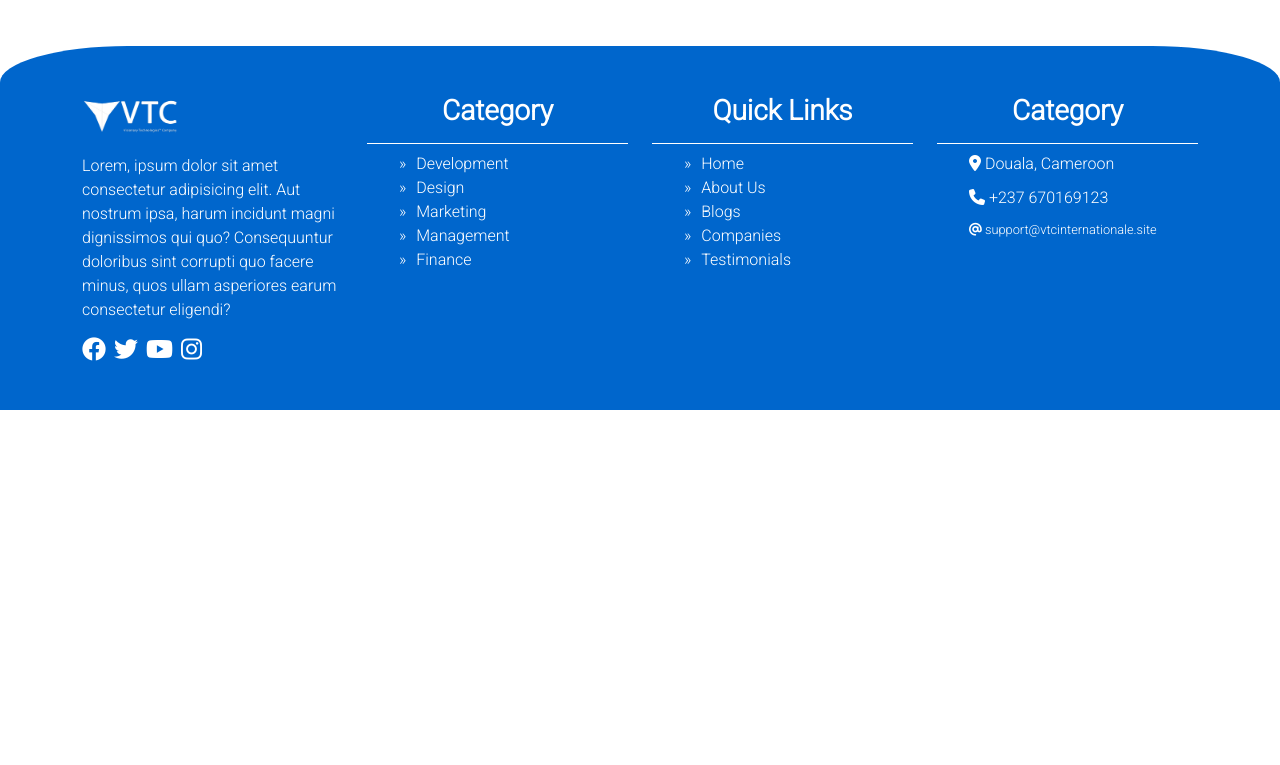
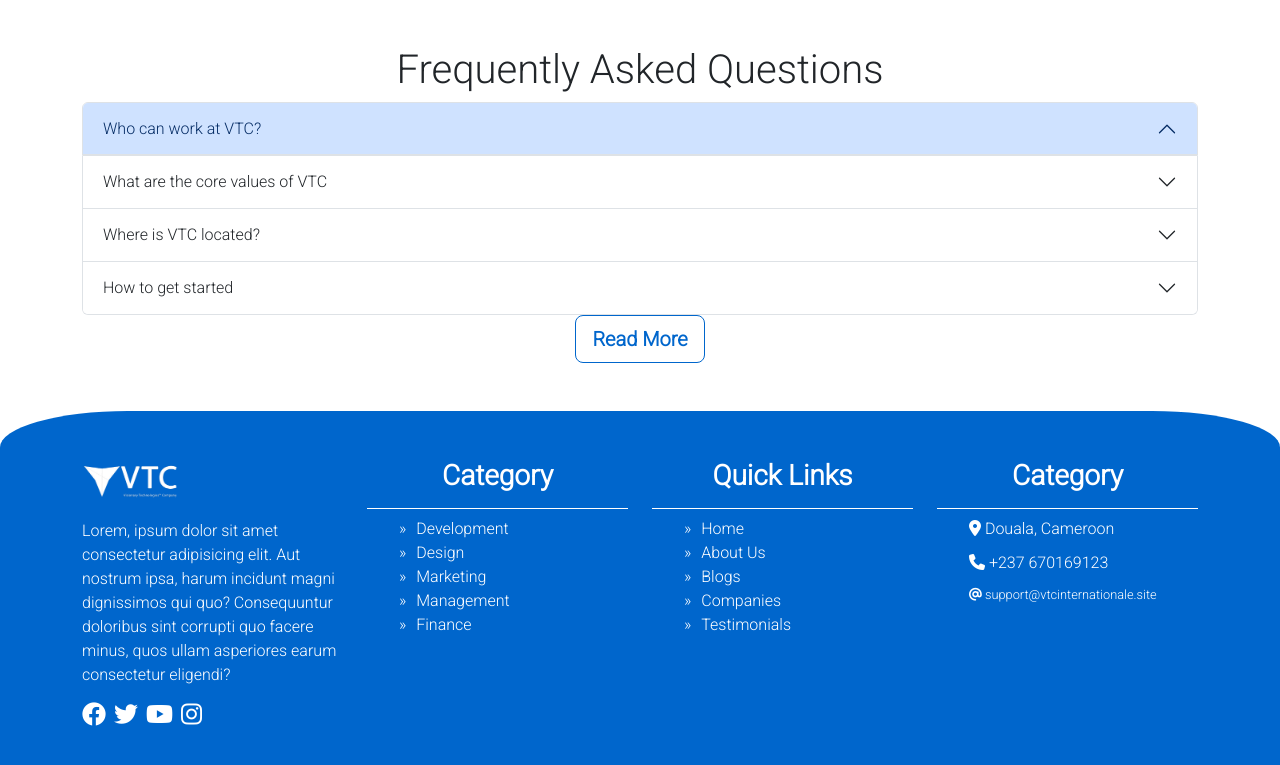
Before and after one commit to VTC-Internationale/job_portal_ui, a plain HTML site: page index.html in a window 1280 px wide. Shown: the part 3515-4280 px from the top of the page. Before the commit the page ends 3925 px from the top, so only its background shows below. Drawn offline with nearby package versions, Linux system fonts and the light colour scheme.

Commit message:
FAQ section added

```diff
--- a/index.html
+++ b/index.html
@@ -351,6 +351,66 @@
       </div>
     </section>
 
+    <section class="my-5">
+      <div class="container">
+        <h1 class="text-center">Frequently Asked Questions</h1>
+
+        <div class="accordion" id="accordionExample">
+          <div class="accordion-item">
+            <h2 class="accordion-header" id="headingOne">
+              <button class="accordion-button" type="button" data-bs-toggle="collapse" data-bs-target="#collapseOne" aria-expanded="true" aria-controls="collapseOne">
+                Who can work at VTC?
+              </button>
+            </h2>
+            <div id="collapseOne" class="accordion-collapse collapse" aria-labelledby="headingOne" data-bs-parent="#accordionExample">
+              <div class="accordion-body">
+                <strong>This is the first item's accordion body.</strong> It is shown by default, until the collapse plugin adds the appropriate classes that we use to style each element. These classes control the overall appearance, as well as the showing and hiding via CSS transitions. You can modify any of this with custom CSS or overriding our default variables. It's also worth noting that just about any HTML can go within the <code>.accordion-body</code>, though the transition does limit overflow.
+              </div>
+            </div>
+          </div>
+          <div class="accordion-item">
+            <h2 class="accordion-header" id="headingTwo">
+              <button class="accordion-button collapsed" type="button" data-bs-toggle="collapse" data-bs-target="#collapseTwo" aria-expanded="false" aria-controls="collapseTwo">
+                What are the core values of VTC
+              </button>
+            </h2>
+            <div id="collapseTwo" class="accordion-collapse collapse" aria-labelledby="headingTwo" data-bs-parent="#accordionExample">
+              <div class="accordion-body">
+                <strong>This is the second item's accordion body.</strong> It is hidden by default, until the collapse plugin adds the appropriate classes that we use to style each element. These classes control the overall appearance, as well as the showing and hiding via CSS transitions. You can modify any of this with custom CSS or overriding our default variables. It's also worth noting that just about any HTML can go within the <code>.accordion-body</code>, though the transition does limit overflow.
+              </div>
+            </div>
+          </div>
+          <div class="accordion-item">
+            <h2 class="accordion-header" id="headingThree">
+              <button class="accordion-button collapsed" type="button" data-bs-toggle="collapse" data-bs-target="#collapseThree" aria-expanded="false" aria-controls="collapseThree">
+                Where is VTC located?
+              </button>
+            </h2>
+            <div id="collapseThree" class="accordion-collapse collapse" aria-labelledby="headingThree" data-bs-parent="#accordionExample">
+              <div class="accordion-body">
+                <strong>This is the third item's accordion body.</strong> It is hidden by default, until the collapse plugin adds the appropriate classes that we use to style each element. These classes control the overall appearance, as well as the showing and hiding via CSS transitions. You can modify any of this with custom CSS or overriding our default variables. It's also worth noting that just about any HTML can go within the <code>.accordion-body</code>, though the transition does limit overflow.
+              </div>
+            </div>
+          </div>
+          <div class="accordion-item">
+            <h2 class="accordion-header" id="headingFour">
+              <button class="accordion-button collapsed" type="button" data-bs-toggle="collapse" data-bs-target="#collapseFour" aria-expanded="false" aria-controls="collapseThree">
+                How to get started
+              </button>
+            </h2>
+            <div id="collapseFour" class="accordion-collapse collapse" aria-labelledby="headingFour" data-bs-parent="#accordionExample">
+              <div class="accordion-body">
+                <strong>This is the third item's accordion body.</strong> It is hidden by default, until the collapse plugin adds the appropriate classes that we use to style each element. These classes control the overall appearance, as well as the showing and hiding via CSS transitions. You can modify any of this with custom CSS or overriding our default variables. It's also worth noting that just about any HTML can go within the <code>.accordion-body</code>, though the transition does limit overflow.
+              </div>
+            </div>
+          </div>
+        </div>
+      </div>
+      <div class="text-center">
+        <a href="#" class="btn btn-primary btn-lg jbutton">Read More</a>
+      </div>
+    </section>
+
     <footer class="jp-bg-color py-4">
       <div class="container my-4">
         <div class="row">
```
